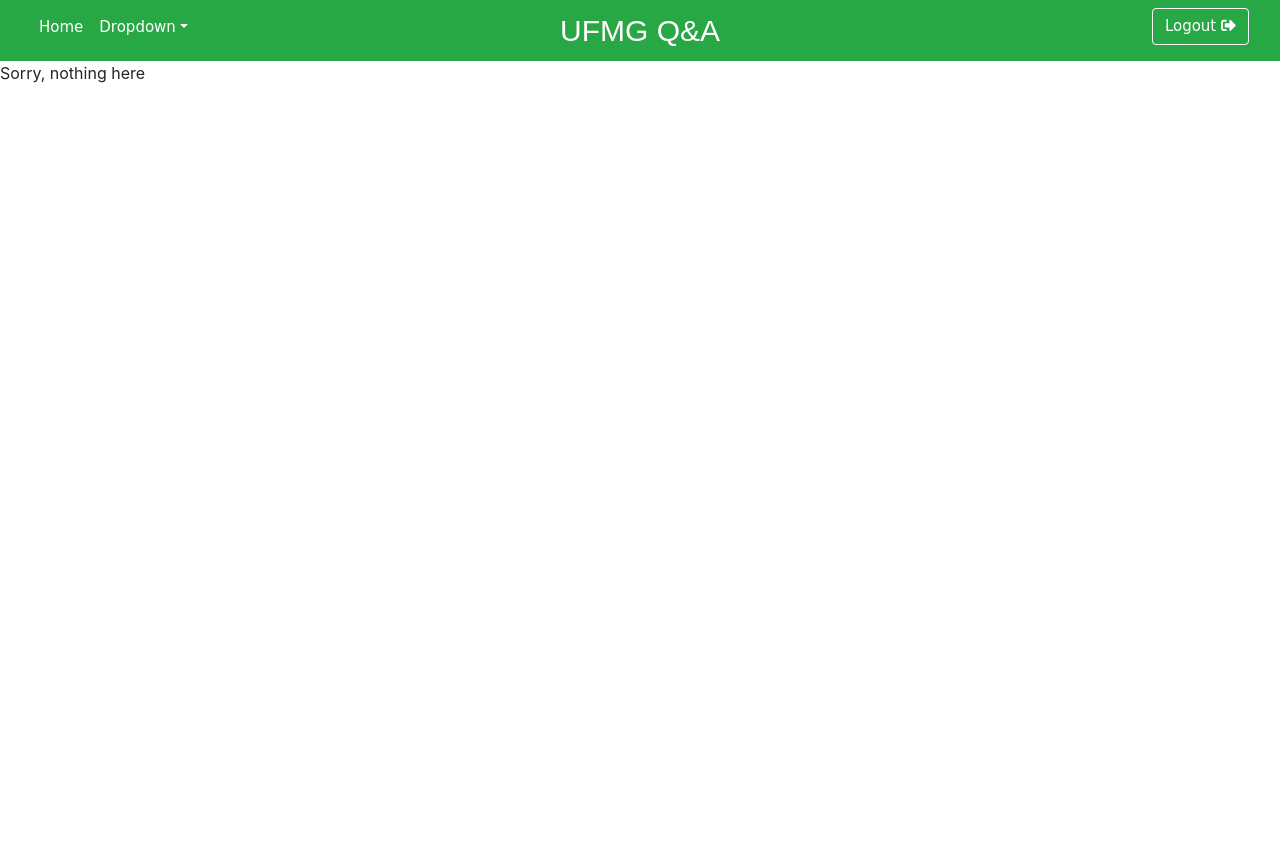
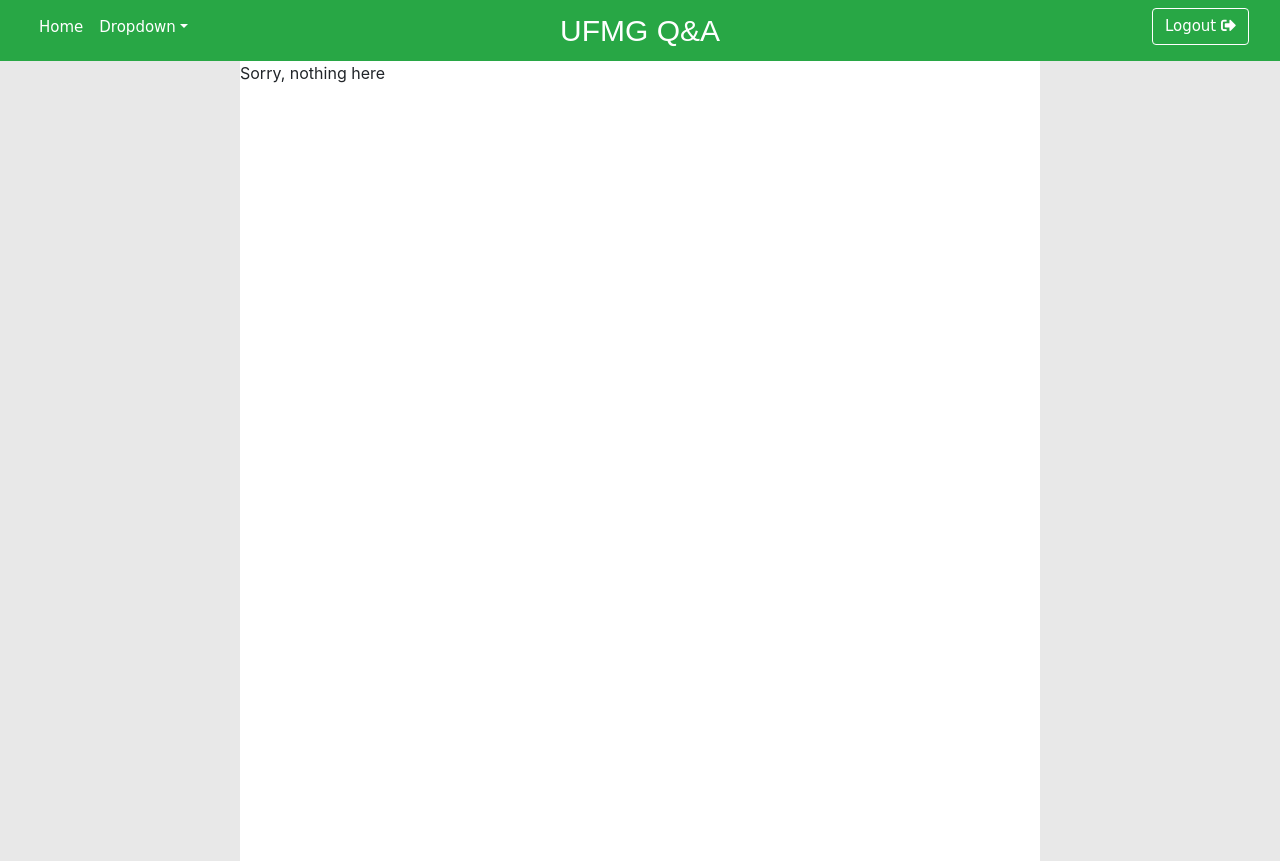
Before and after one commit to flaviolc18/qa-system-client, a React app: page / in a window 1280 px wide. Before the commit the page ends 800 px from the top, so only its background shows below. Built offline with nearby package versions, Linux system fonts and the light colour scheme.

Commit message:
feat(components): feed para centralizar os elementos da página  (#8)

```diff
--- a/src/frontend/app.scss
+++ b/src/frontend/app.scss
@@ -1,6 +1,5 @@
-.a {
-  text-decoration: none;
-  color: white;
+body {
+  background-color: rgb(232, 232, 232);
 }
 
 .navbar-title {
@@ -33,3 +32,10 @@
   font-family: Comic Sans MS, Comic Sans, cursive;
   font-size: 15px;
 }
+
+.feed {
+  background-color: rgb(255, 255, 255);
+  margin: 0 auto;
+  width: 800px;
+  min-height: 100vh;
+}
--- /dev/null
+++ b/src/frontend/components/Feed.jsx
@@ -0,0 +1,13 @@
+import React, { Component } from 'react';
+import PropTypes from 'prop-types';
+
+class Feed extends Component {
+  render() {
+    return <div className="feed">{this.props.children}</div>;
+  }
+}
+Feed.propTypes = {
+  children: PropTypes.object,
+};
+
+export default Feed;
--- a/src/frontend/pages/Home.jsx
+++ b/src/frontend/pages/Home.jsx
@@ -2,7 +2,13 @@
 
 class App extends Component {
   render() {
-    return <div className="teste">UFMG QeA</div>;
+    return (
+      <div className="teste">
+        <div className="row justify-content-center">
+          <h1>Página inicial</h1>
+        </div>
+      </div>
+    );
   }
 }
 
--- a/src/frontend/pages/Index.jsx
+++ b/src/frontend/pages/Index.jsx
@@ -4,7 +4,7 @@
 import PropTypes from 'prop-types';
 
 import Navbar from '../components/Navbar';
-
+import Feed from '../components/Feed';
 const links = [
   { label: 'Home', class: 'navigation', type: 'link', to: '/home' },
   {
@@ -24,7 +24,7 @@
 const FullPage = ({ children }) => (
   <div>
     <Navbar to="home" title={'UFMG Q&A'} links={links} />
-    <div>{children}</div>
+    <Feed>{children}</Feed>
   </div>
 );
 
```
